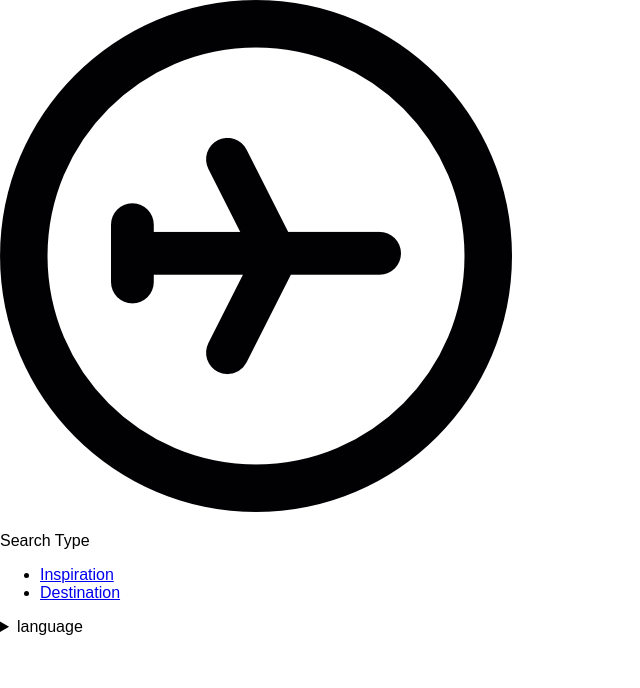
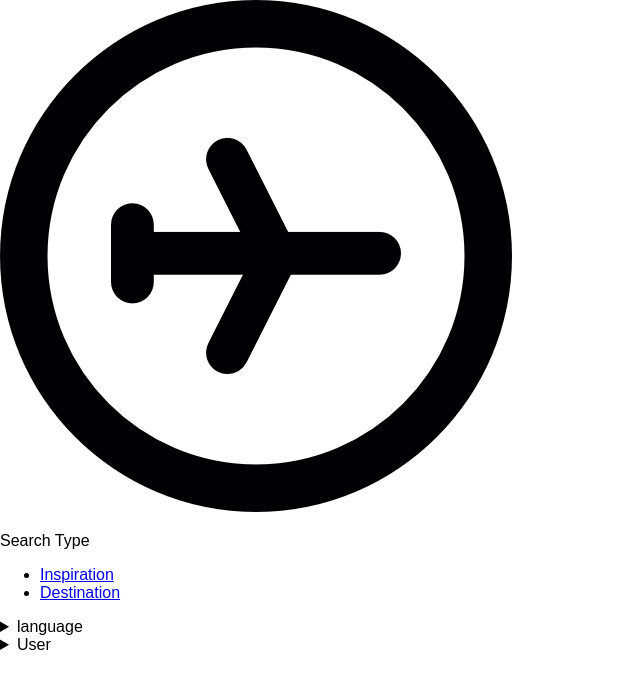
Before and after one commit to dinhosang/flight_hotel_v2, a React (Create React App) app in the folder client/: page / in a window 1280 px wide. Shown: the top 688 px of the page, without its empty margins (0-640 px from the left). Built offline with nearby package versions, Linux system fonts and the light colour scheme.

Commit message:
added a UserOptions component. Thinking of a way to reduce repition as many parts of LanguageSelect and UserOptions are the same. But both require own state and lifecycle

```diff
--- a/client/src/App.js
+++ b/client/src/App.js
@@ -95,7 +95,7 @@ class App extends Component {
         currentLang: currentLang,
         handleClickAppWrapper: wrapperForOnClick,
         idCreater: nanoid,
-        currentLangWordForEnglishWordLanguage: wordForLanguage,
+        summary: wordForLanguage,
       }
     }
     const languageSelectDetails = prepareLanguageSelectDetails()
@@ -121,6 +121,7 @@ class App extends Component {
       <SiteBanner displayNav={this.state.displayNav}
                   logoDetails={logoDetails}
                   langSelectDetails={languageSelectDetails}
+                  userOptionsDetails={{summary: "User"}}
                   navItems={navItems}
                   searchTitle={siteStrings[currentLang].searchTitle}/>
     )
--- a/client/src/site_banner/LanguageSelect.js
+++ b/client/src/site_banner/LanguageSelect.js
@@ -12,7 +12,6 @@ class LanguageSelect extends Component {
 
   handleDetailsSummaryClick = (event) => {
     event.preventDefault();
-    console.log('hi');
     this.setState((prevState) => {
       return {
         open: !prevState.open
@@ -64,7 +63,7 @@ class LanguageSelect extends Component {
       <Details id="language-select"
         open={this.state.open}
         handleClick={this.handleDetailsSummaryClick}
-        summary={this.props.currentLangWordForEnglishWordLanguage}>
+        summary={this.props.summary}>
         {this.createLanguagesList()}
       </Details>
     )
--- a/client/src/site_banner/SiteBanner.js
+++ b/client/src/site_banner/SiteBanner.js
@@ -3,6 +3,7 @@ import React, { Fragment } from 'react';
 import NavList from '../common_components/NavList.js';
 import AnchorImage from '../common_components/AnchorImage.js';
 import LanguageSelect from './LanguageSelect.js';
+import UserOptions from './UserOptions.js';
 
 import logoImage from './logo.png';
 
@@ -17,6 +18,9 @@ const SiteBanner = (props) => {
   const languageSelect = (
     <LanguageSelect {...props.langSelectDetails} />
   )
+  const userOptions = (
+    <UserOptions {...props.userOptionsDetails} />
+  )
 
   return (
     <Fragment>
@@ -24,6 +28,7 @@ const SiteBanner = (props) => {
       <p>{props.searchTitle}</p>
       <NavList navItems={props.navItems} display={props.displayNav}/>
       {languageSelect}
+      {userOptions}
     </Fragment>
   );
 }
--- a/client/src/site_banner/UserOptions.js
+++ b/client/src/site_banner/UserOptions.js
@@ -9,4 +9,36 @@ class UserOptions extends Component {
       open: false
     }
   }
+
+  handleDetailsSummaryClick = (event) => {
+    event.preventDefault();
+    this.setState((prevState) => {
+      return {
+        open: !prevState.open
+      }
+    })
+  }
+
+  createList = (props) => {
+    return [
+      <li key="1">First</li>,
+      <li key="2">Second</li>,
+      <li key="3">Third</li>
+    ]
+  }
+
+
+  render() {
+    return (
+      <Details id="user-options"
+        open={this.state.open}
+        handleClick={this.handleDetailsSummaryClick}
+        summary={this.props.summary}>
+        {this.createList()}
+      </Details>
+    )
+  }
+
 }
+
+export {UserOptions as default};
```
